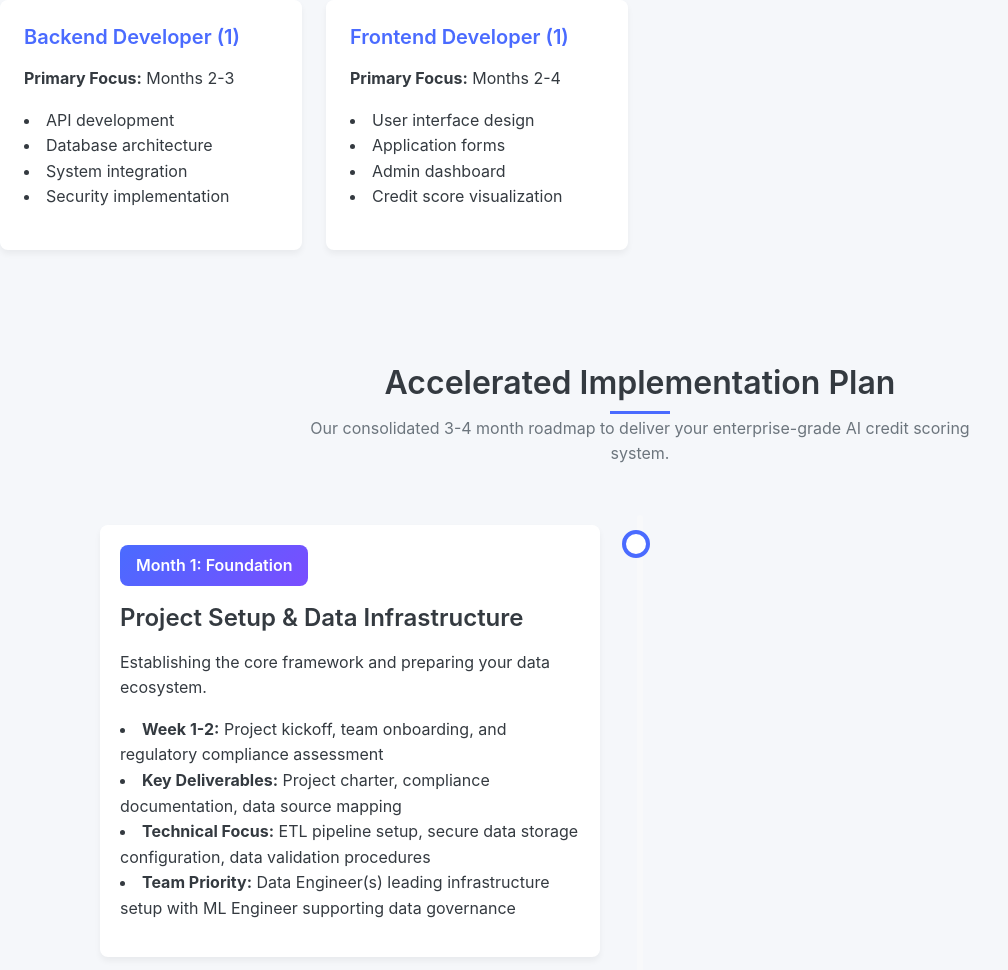
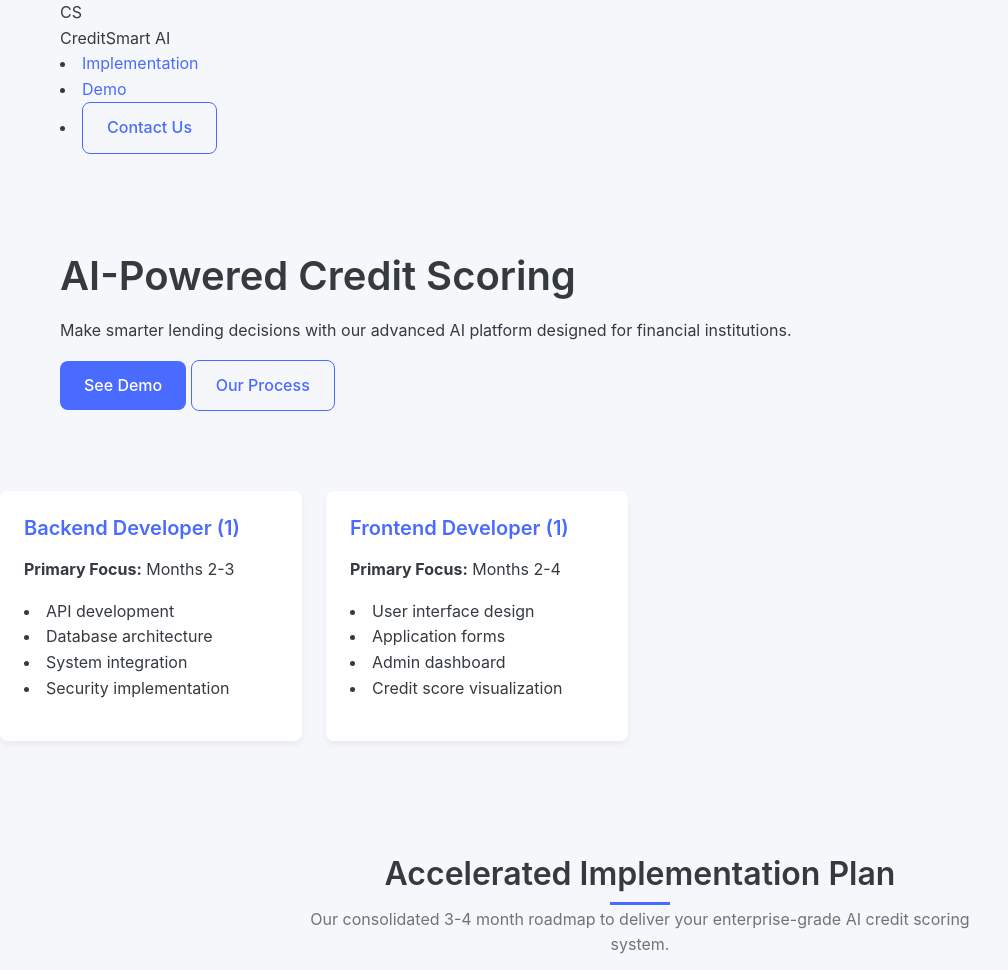
Before and after one commit to cactus-RGB/credit-smart, a plain HTML site: page index.html in a window 1280 px wide. Shown: the top 970 px of the page, without its empty margins (0-1008 px from the left). Drawn offline with Linux system fonts and the light colour scheme.

Commit message:
Navigation bar
Added navigation bar to index

```diff
--- a/index.html
+++ b/index.html
@@ -7,6 +7,42 @@
     <link rel="stylesheet" href="css/styles.css">
 </head>
 <body>
+    <!-- Navigation Bar -->
+    <header class="navbar">
+        <div class="container">
+            <div class="logo">
+                <div class="logo-icon">CS</div>
+                <span>CreditSmart AI</span>
+            </div>
+            <nav>
+                <ul>
+                    <li><a href="#timeline">Implementation</a></li>
+                    <li><a href="#demo">Demo</a></li>
+                    <li><a href="#" class="btn btn-outline">Contact Us</a></li>
+                </ul>
+            </nav>
+            <div class="menu-toggle">
+                <span></span>
+                <span></span>
+                <span></span>
+            </div>
+        </div>
+    </header>
+
+    <!-- Hero Section -->
+    <section class="hero">
+        <div class="container">
+            <div class="hero-content">
+                <h1>AI-Powered Credit Scoring</h1>
+                <p>Make smarter lending decisions with our advanced AI platform designed for financial institutions.</p>
+                <div class="hero-buttons">
+                    <a href="#demo" class="btn">See Demo</a>
+                    <a href="#timeline" class="btn btn-outline">Our Process</a>
+                </div>
+            </div>
+        </div>
+    </section>
+
     <!-- Team section (previous content assumed) -->
     <div class="team-grid">
         <div style="background-color: white; border-radius: 8px; padding: 1.5rem; box-shadow: 0 4px 6px rgba(0, 0, 0, 0.05);">
```
